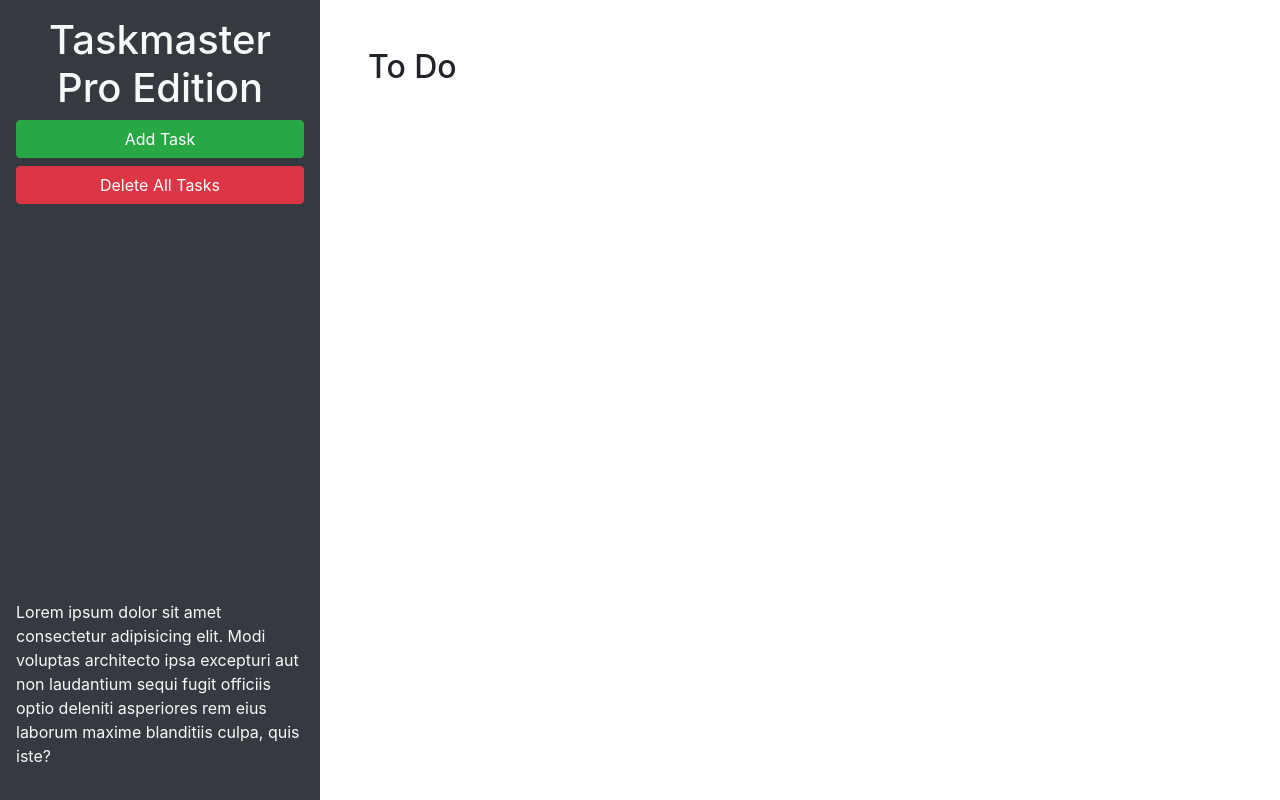
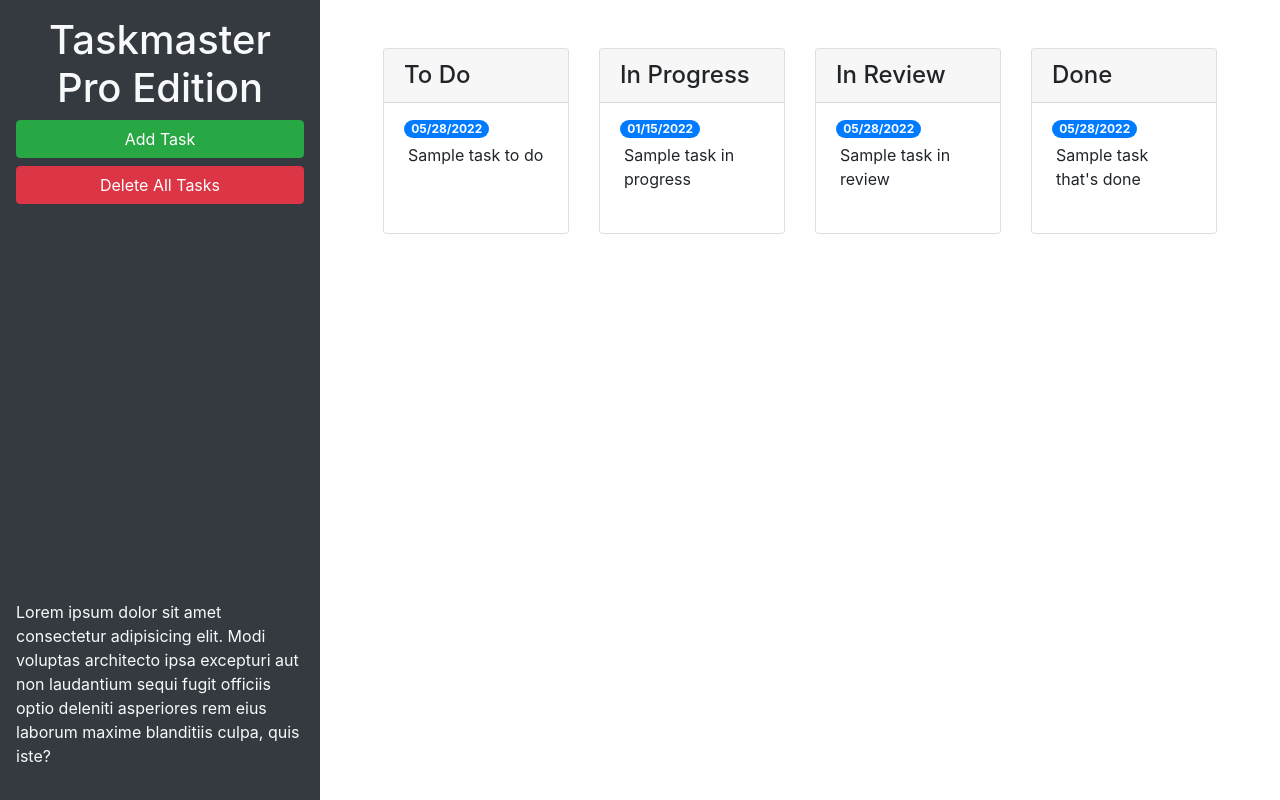
Before and after one commit to kazichaska/taskmaster-pro, a plain HTML site: page index.html in a window 1280 px wide. Drawn offline with nearby package versions, Linux system fonts and the light colour scheme.

Commit message:
update modal form textarea and lineup the view of todo, inprogress fields

```diff
--- a/index.html
+++ b/index.html
@@ -24,9 +24,60 @@
       </p>
     </header>
     <main class="col-12 col-lg-9">
-      <div class="m-5">
-        <h2>To Do</h2>
-        <ul id="list-toDo" class="list-group"> </ul>
+      <div class="m-5 row justify-content-around">
+        <!-- todo start -->
+        <div class="col-12 col-md-6 col-xl-3 mb-3">
+          <div class="card">
+            <h4 class="card-header">To Do</h4>
+            <ul id="list-toDo" class="list-group list-group-flush">
+                <li class="list-group-item">
+                  <span class="badge badge-primary badge-pill">05/28/2022</span>
+                  <p class="m-1">Sample task to do</p>
+                </li>
+              </ul>
+          </div>
+        </div>
+        <!-- todo ends -->
+        <!-- in progress start -->
+        <div class="col-12 col-md-6 col-xl-3 mb-3">
+          <div class="card">
+              <h4 class="card-header">In Progress</h4>
+              <ul id="list-inProgress" class="list-group list-group-flush">
+                <li class="list-group-item">
+                  <span class="badge badge-primary badge-pill">01/15/2022</span>
+                  <p class="m-1">Sample task in progress</p>
+                </li>
+              </ul>
+          </div>
+        </div>
+        <!-- in progress ends -->
+        <!-- in review start -->
+          <div class="col-12 col-md-6 col-xl-3 mb-3">
+            <div class="card">
+                <h4 class="card-header">In Review</h4>
+                <ul id="list-inReview" class="list-group list-group-flush">
+                  <li class="list-group-item">
+                    <span class="badge badge-primary badge-pill">05/28/2022</span>
+                    <p class="m-1">Sample task in review</p>
+                  </li>
+                </ul>
+              </div>
+          </div>
+          <!-- in review end -->
+          <!-- done start -->
+          <div class="col-12 col-md-6 col-xl-3 mb-3">
+            <div class="card">
+                <h4 class="card-header">Done</h4>
+                <ul id="list-done" class="list-group list-group-flush">
+                  <li class="list-group-item">
+                    <span class="badge badge-primary badge-pill">05/28/2022</span>
+                    <p class="m-1">Sample task that's done</p>
+                  </li>
+                </ul>
+              </div>
+          </div>
+          <!-- done end -->
+        </div>
       </div>
     </main>
   </div>
@@ -46,11 +97,11 @@
           <form>
             <div class="form-group">
               <label for="modalTaskDescription">Task description</label>
-              <textarea id="modalTaskDescription" rows="3"></textarea>
+              <textarea id="modalTaskDescription" rows="3" class="form-control"></textarea>
             </div>
             <div class="form-group">
               <label for="modalDueDate">Due date</label>
-              <input type="text" id="modalDueDate" placeholder="mm/dd/yyyy" autocomplete="off" />
+              <input type="text" class="form-control" id="modalDueDate" placeholder="mm/dd/yyyy" autocomplete="off" />
             </div>
           </form>
         </div>
```
